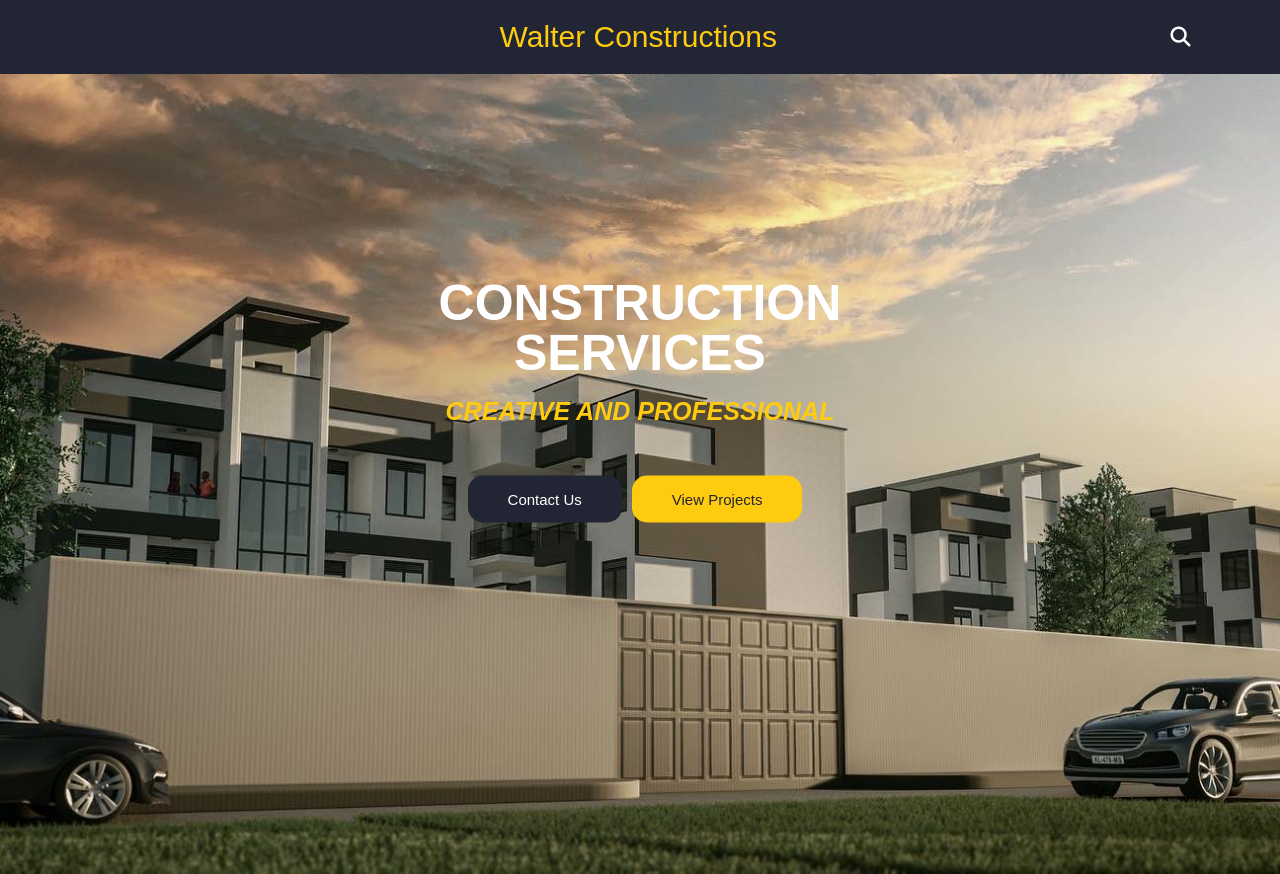
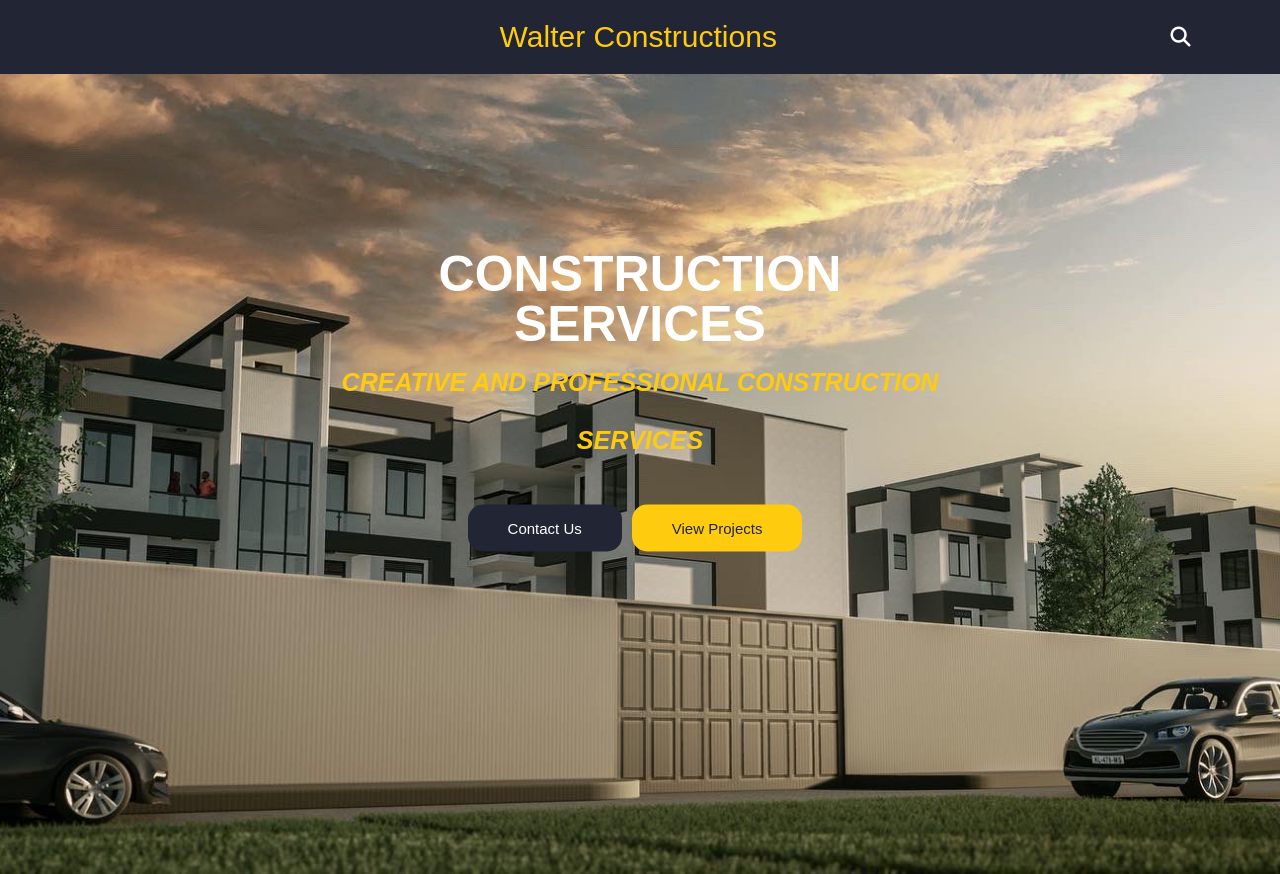
Before and after one commit to carloskiprotich/walterconstructions, a plain HTML site: page INDEX.HTML in a window 1280 px wide. Shown: the top 874 px of the page. Drawn offline with Linux system fonts and the light colour scheme.

Commit message:
Update INDEX.HTML

```diff
--- a/INDEX.HTML
+++ b/INDEX.HTML
@@ -34,7 +34,7 @@
         <div class="inner-back-text">
             <h1>
                 construction services  <br>
-                <span>Creative and professional</span>
+                <span>Creative and professional construction services</span>
             </h1>
 
            <!--<p>You are welcomed to work with us</p> -->
```
